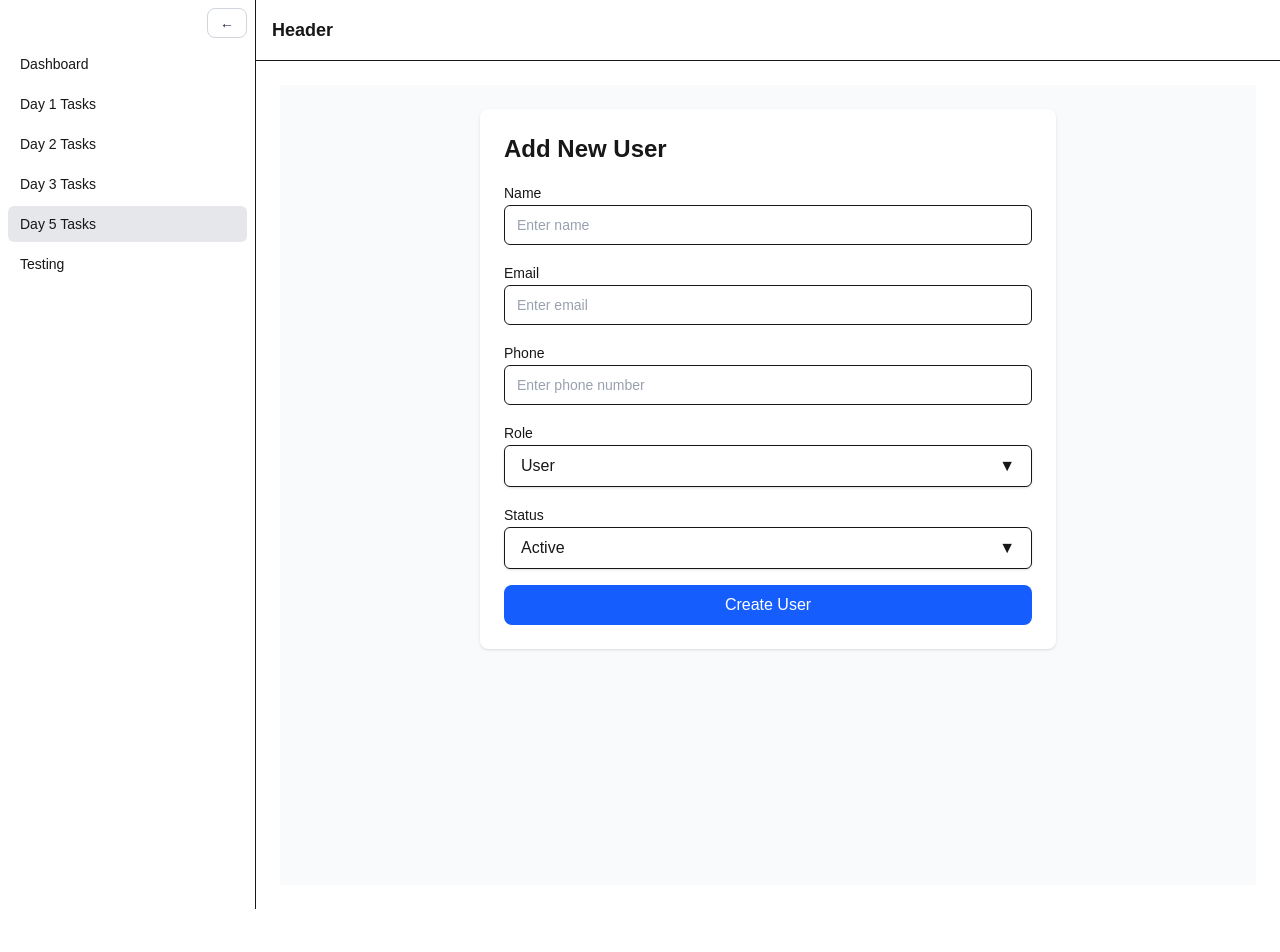
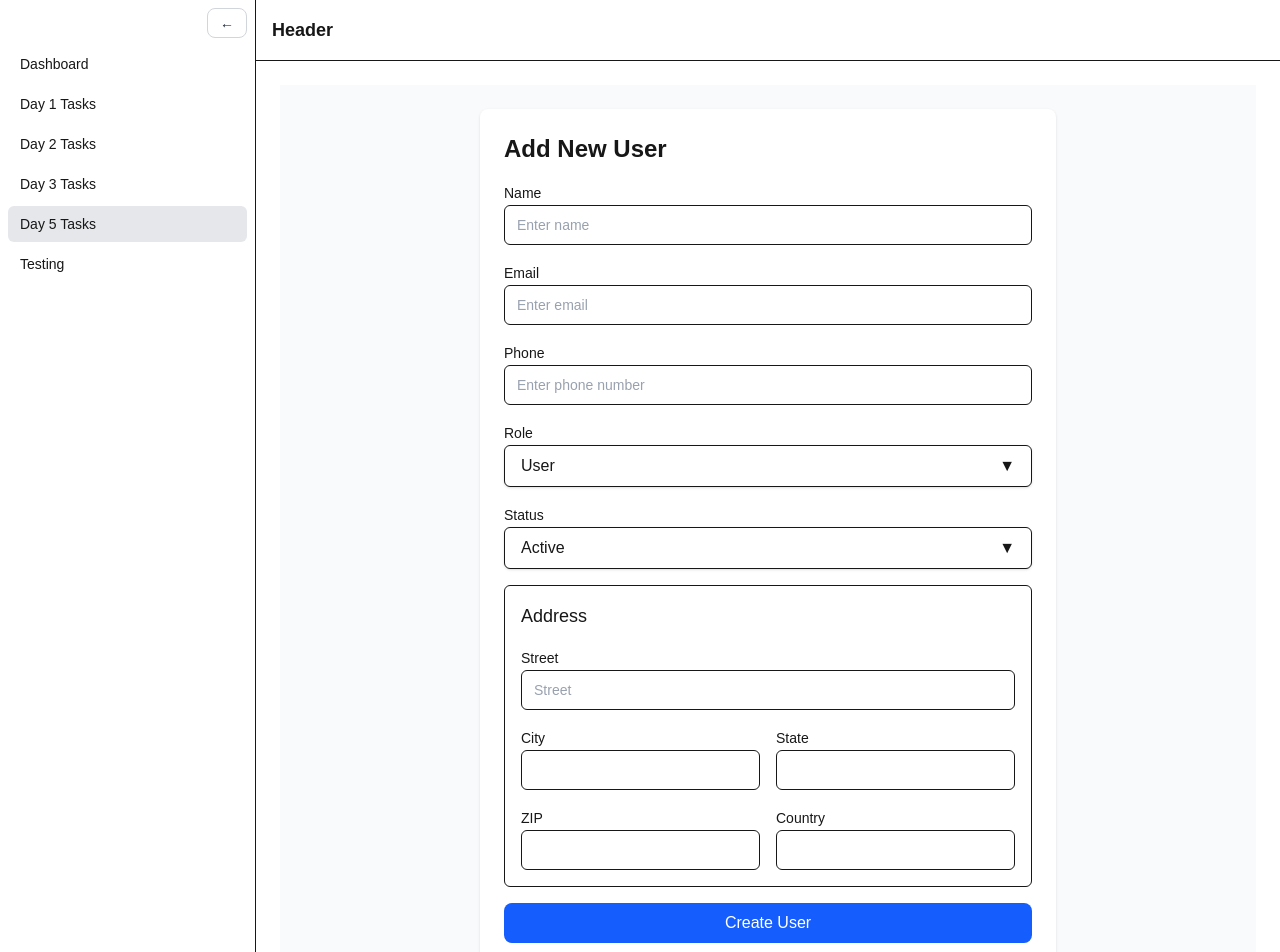
Before and after one commit to Abhi301295/react-next-learning, a Next.js app: page /day5 in a window 1280 px wide. Shown: the top 952 px of the page. Before the commit the page ends 909 px from the top, so only its background shows below. Built offline with nearby package versions, Linux system fonts and the light colour scheme.

Commit message:
add nested address fields using react-hook-form with proper default values

```diff
--- a/app/components/forms/AddUserForm.tsx
+++ b/app/components/forms/AddUserForm.tsx
@@ -19,6 +19,13 @@ export default function AddUserForm() {
         defaultValues: {
             status: "active",
             role: "user",
+            address: {
+                street: "",
+                city: "",
+                state: "",
+                zip: "",
+                country: "",
+            },
         },
     });
     const onSubmit = async (data: UserFormData) => {
@@ -71,6 +78,31 @@ export default function AddUserForm() {
                     )}
                 />
             </FormField>
+            <div className="border rounded-md p-4 space-y-4">
+                <h3 className="text-lg font-medium">Address</h3>
+
+                <FormField label="Street" error={errors.address?.street?.message}>
+                    <Input {...register("address.street")} placeholder="Street" />
+                </FormField>
+
+                <div className="grid grid-cols-1 md:grid-cols-2 gap-4">
+                    <FormField label="City" error={errors.address?.city?.message}>
+                        <Input {...register("address.city")} />
+                    </FormField>
+
+                    <FormField label="State" error={errors.address?.state?.message}>
+                        <Input {...register("address.state")} />
+                    </FormField>
+
+                    <FormField label="ZIP" error={errors.address?.zip?.message}>
+                        <Input {...register("address.zip")} />
+                    </FormField>
+
+                    <FormField label="Country" error={errors.address?.country?.message}>
+                        <Input {...register("address.country")} />
+                    </FormField>
+                </div>
+            </div>
 
             <Button type="submit" className="w-full" disabled={isSubmitting}>
                 {isSubmitting ? "Creating user..." : "Create User"}
```
